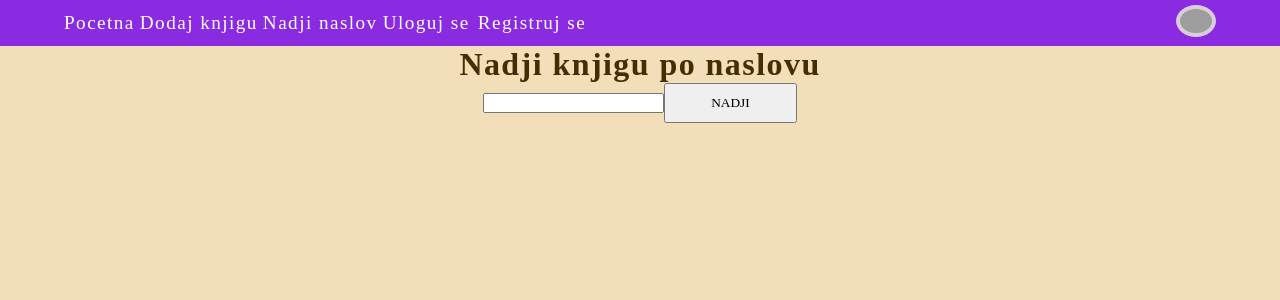
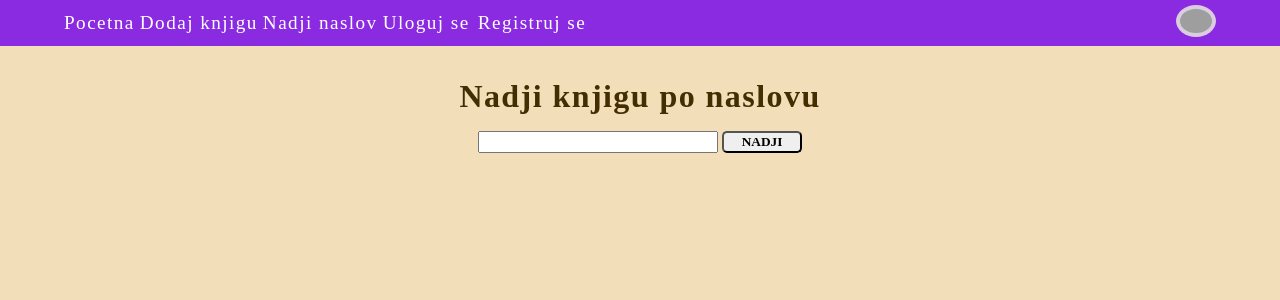
Before and after one commit to Deki1973/BooksLibraryClient, a React (Vite) app: page /books/find in a window 1280 px wide. Shown: the top 300 px of the page. Built offline with nearby package versions, Linux system fonts and the light colour scheme; no server answers; grey boxes are pictures that could not be loaded; a web font is replaced by a local one.

Commit message:
update style

```diff
--- a/src/components/BooksTable.jsx
+++ b/src/components/BooksTable.jsx
@@ -68,6 +68,7 @@ const BooksTable = () => {
   return (
     <div className="main">
       <div className="search-container">
+      {/*
         <Search
           value={search}
           onChange={(e) => {
@@ -79,6 +80,7 @@ const BooksTable = () => {
           }}
           className="search-box"
         />
+        */}
       </div>
 
       <div className="books-table">
--- a/src/pages/FindBook.jsx
+++ b/src/pages/FindBook.jsx
@@ -24,7 +24,7 @@ const FindBook = () => {
   return (
     <div className="find-book-container">
       <h1>Nadji knjigu po naslovu</h1>
-      <form action="submit" onSubmit={handleSubmit}>
+      <form action="submit" onSubmit={handleSubmit} className="find-book-form">
         <input
           type="text"
           id="bookTitle"
@@ -34,7 +34,7 @@ const FindBook = () => {
             setText(e.target.value);
           }}
         />
-        <button type="submit">NADJI</button>
+        <button type="submit" className="button-find">NADJI</button>
       </form>
       {singleBook != null && (
         <div className="book-card">
--- a/src/style/_FindBook.scss
+++ b/src/style/_FindBook.scss
@@ -1,20 +1,41 @@
+
 .find-book-container{
-
+    padding-top: 2em;
     width: 100%;
     display: flex;
     flex-direction: column;
-    justify-content: center;
     align-items: center;
+    gap: 1em;
 
-    form{
-        input{
-            font-weight: 900;
-        }
-    }
-    button{
-        cursor: pointer;
-        width: 10em;
-        height: 3em;
+}
+/*
+    .book-title{
+    background-color: aquamarine;
+    width: 30em;
+    height: 4em;
+    padding: 1em;
+    font-size: 1em;
+    font-weight: 900;
 
-    }
+
+}*/
+
+.find-book-form{
+display: flex;
+gap:0.25em
+
 }
+.book-title{
+    width: 15rem;
+    font-size: 1rem;
+    font-weight: 900;
+}
+#main > div.find-book-container > form > button{
+  width: 5rem;
+  font-weight: 900;
+  border-radius: 5px;
+}
+#main > div.find-book-container > form > button:hover{
+    cursor: pointer;
+    border-color: aqua;
+  }
--- a/src/style/_Navbar.scss
+++ b/src/style/_Navbar.scss
@@ -22,7 +22,7 @@
     a {
         color: white;
         text-decoration: none;
-        font-size: 1.2rem;
+        font-size: 1.2em;
         &:hover{
             color:rgba(255, 208, 0, 0.507);
         }
@@ -55,7 +55,6 @@
 #main > div.cl-rootBox.cl-signIn-root.🔒️.cl-internal-phfxlr, div.cl-rootBox.cl-signUp-root.🔒️.cl-internal-phfxlr{
     padding-top: 5em;
     width: 100%;
-    //background-color: aqua;
     display: flex;
     justify-content: center;
 
```
